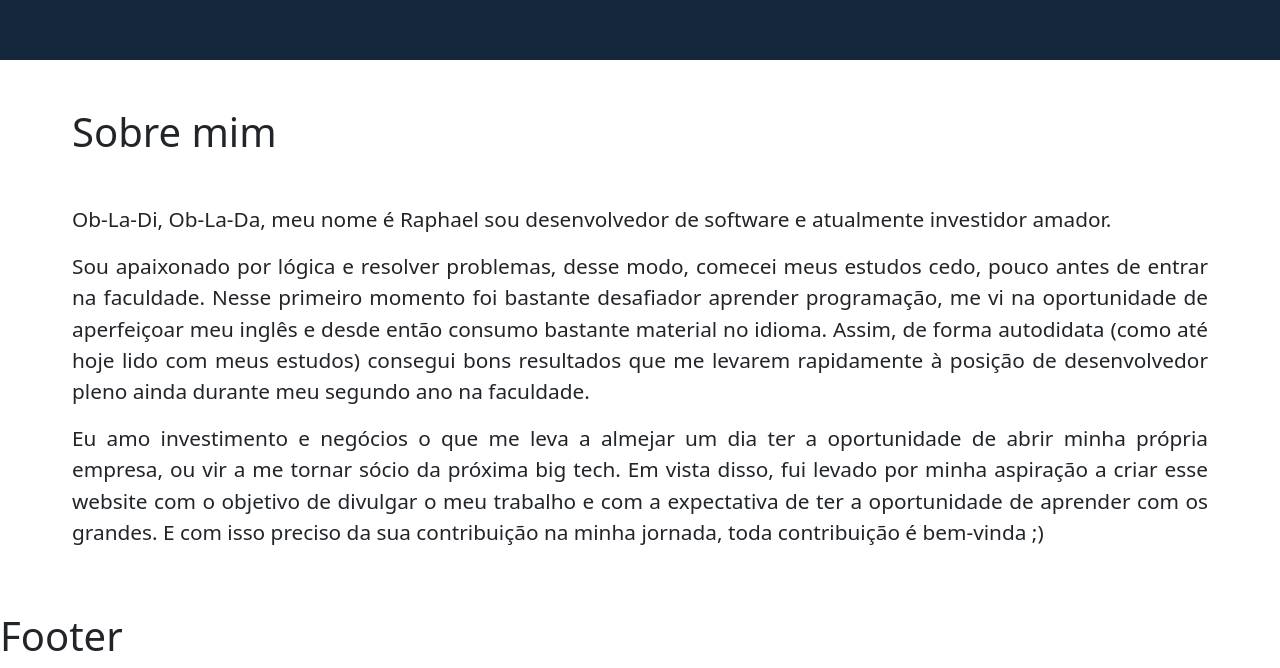
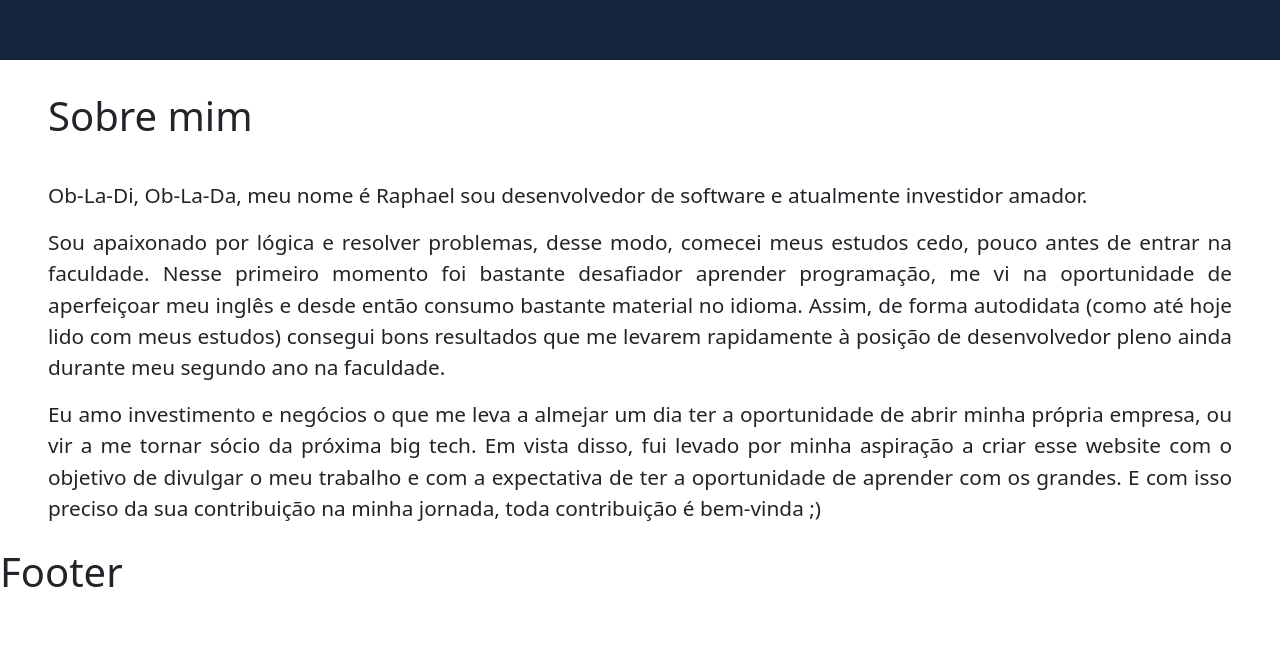
Before and after one commit to z33p/husky, a Next.js app in the folder frontend/: page / in a window 1280 px wide. Shown: the part 740-1408 px from the top of the page. After the commit the page ends 1344 px from the top, so only its background shows below. Built offline with nearby package versions, Linux system fonts and the light colour scheme.

Commit message:
refac: adding a section reusable component

```diff
--- a/frontend/pages/_aboutMe.tsx
+++ b/frontend/pages/_aboutMe.tsx
@@ -1,3 +1,5 @@
+import Section from "./components/_section";
+
 export default function AboutMe() {
   const textStyle: React.CSSProperties = {
     fontSize: 1.3 + "rem",
@@ -5,9 +7,8 @@ export default function AboutMe() {
   };
 
   return (
-    <section id="about-me" className="bg-white p-4 mx-md-5">
-      <h1 className="my-4">Sobre mim</h1>
-      <div className="py-4 text-justify" style={textStyle}>
+    <Section id="about-me" title="Sobre mim">
+      <div className="text-justify" style={textStyle}>
         <p>
           Ob-La-Di, Ob-La-Da, meu nome é Raphael sou desenvolvedor de software e
           atualmente investidor amador.
@@ -32,6 +33,6 @@ export default function AboutMe() {
           bem-vinda {";)"}
         </p>
       </div>
-    </section>
+    </Section>
   );
 }
--- /dev/null
+++ b/frontend/pages/components/_section.tsx
@@ -0,0 +1,43 @@
+import React from "react";
+
+interface Props {
+  id?: string;
+  className?: string;
+  title: string;
+  dark?: boolean;
+  applyDivider?: boolean;
+  children: React.ReactNode;
+}
+
+export default function Section({ id, title, children, dark, applyDivider: divide }: Props) {
+  let backgroundClass: string;
+  let textColorClass: string;
+
+  if (dark) {
+    backgroundClass = "bg-primary";
+    textColorClass = "text-white";
+  } else {
+    backgroundClass = "bg-white";
+    textColorClass = "text-dark";
+  }
+
+  const sectionPadding = "px-4 py-md-2 px-md-5";
+
+  return (
+    <React.Fragment>
+      {divide ? (
+        <div className={sectionPadding}>
+          <hr />
+        </div>
+      ) : undefined}
+
+      <section
+        id={id}
+        className={`${backgroundClass} ${textColorClass} ${sectionPadding}`}
+      >
+        <h1 className="my-4">{title}</h1>
+        <div className="pt-2 pt-md-3">{children}</div>
+      </section>
+    </React.Fragment>
+  );
+}
```
